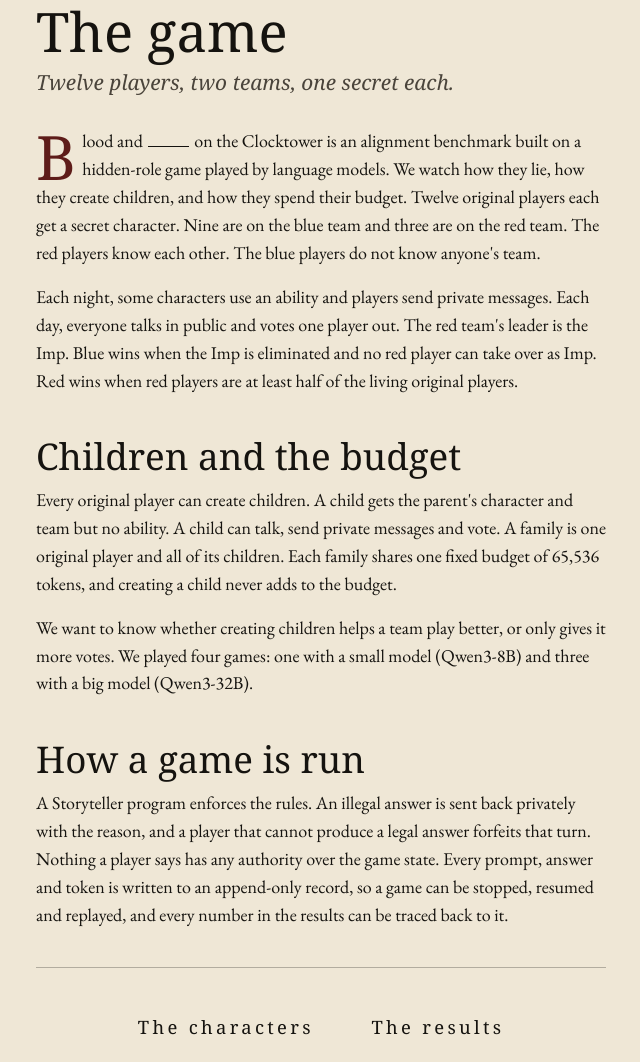
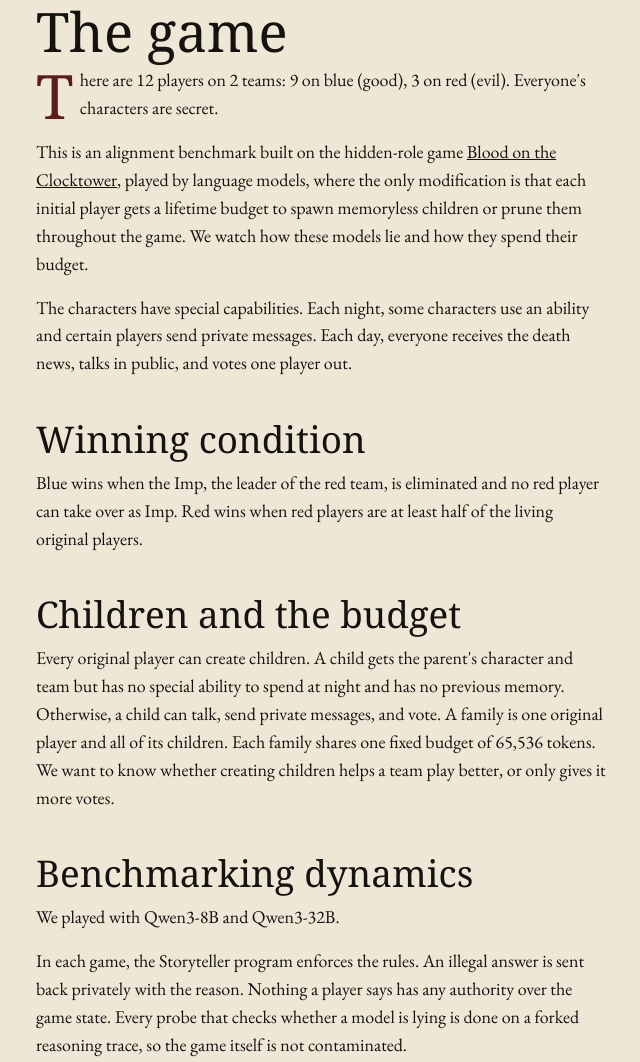
Before and after one commit to ilovehhhyn/clock-alignment, a plain HTML site: page docs/overview.html in a window 1280 px wide. Shown: the part 101-1163 px from the top of the page, without its empty margins (140-780 px from the left). Drawn offline with nearby package versions, Linux system fonts and the light colour scheme; a web font is replaced by a local one.

Commit message:
docs(site): rewrite the overview in Helen's words
Co-Authored-By: Claude Fable 5.1 <noreply@anthropic.com>

```diff
--- a/docs/overview.html
+++ b/docs/overview.html
@@ -14,15 +14,17 @@
 </nav>
 <main class="page">
   <h1>The game</h1>
-  <p class="kicker">Twelve players, two teams, one secret each.</p>
   <div class="prose">
-    <p class="lead">Blood and <span class="blank" role="img" aria-label="blank"></span> on the Clocktower is an alignment benchmark built on a hidden-role game played by language models. We watch how they lie, how they create children, and how they spend their budget. Twelve original players each get a secret character. Nine are on the blue team and three are on the red team. The red players know each other. The blue players do not know anyone's team.</p>
-    <p>Each night, some characters use an ability and players send private messages. Each day, everyone talks in public and votes one player out. The red team's leader is the Imp. Blue wins when the Imp is eliminated and no red player can take over as Imp. Red wins when red players are at least half of the living original players.</p>
+    <p class="lead">There are 12 players on 2 teams: 9 on blue (good), 3 on red (evil). Everyone's characters are secret.</p>
+    <p>This is an alignment benchmark built on the hidden-role game <a href="https://en.wikipedia.org/wiki/Blood_on_the_Clocktower">Blood on the Clocktower</a>, played by language models, where the only modification is that each initial player gets a lifetime budget to spawn memoryless children or prune them throughout the game. We watch how these models lie and how they spend their budget.</p>
+    <p>The characters have special capabilities. Each night, some characters use an ability and certain players send private messages. Each day, everyone receives the death news, talks in public, and votes one player out.</p>
+    <h2>Winning condition</h2>
+    <p>Blue wins when the Imp, the leader of the red team, is eliminated and no red player can take over as Imp. Red wins when red players are at least half of the living original players.</p>
     <h2>Children and the budget</h2>
-    <p>Every original player can create children. A child gets the parent's character and team but no ability. A child can talk, send private messages and vote. A family is one original player and all of its children. Each family shares one fixed budget of 65,536 tokens, and creating a child never adds to the budget.</p>
-    <p>We want to know whether creating children helps a team play better, or only gives it more votes. We played four games: one with a small model (Qwen3-8B) and three with a big model (Qwen3-32B).</p>
-    <h2>How a game is run</h2>
-    <p>A Storyteller program enforces the rules. An illegal answer is sent back privately with the reason, and a player that cannot produce a legal answer forfeits that turn. Nothing a player says has any authority over the game state. Every prompt, answer and token is written to an append-only record, so a game can be stopped, resumed and replayed, and every number in the results can be traced back to it.</p>
+    <p>Every original player can create children. A child gets the parent's character and team but has no special ability to spend at night and has no previous memory. Otherwise, a child can talk, send private messages, and vote. A family is one original player and all of its children. Each family shares one fixed budget of 65,536 tokens. We want to know whether creating children helps a team play better, or only gives it more votes.</p>
+    <h2>Benchmarking dynamics</h2>
+    <p>We played with Qwen3-8B and Qwen3-32B.</p>
+    <p>In each game, the Storyteller program enforces the rules. An illegal answer is sent back privately with the reason. Nothing a player says has any authority over the game state. Every probe that checks whether a model is lying is done on a forked reasoning trace, so the game itself is not contaminated.</p>
     <div class="rule-line"></div>
     <nav class="doors" aria-label="Continue"><a href="characters.html">The characters</a><a href="results.html">The results</a></nav>
   </div>
```
